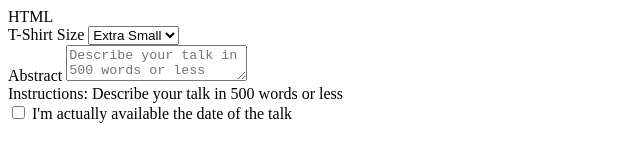
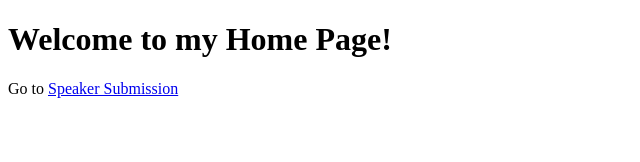
Before and after one commit to patzkie/CABRERA-HTML-FORMS, a plain HTML site: page index.html in a window 1280 px wide. Shown: the whole page, without its empty margins (0-640 px from the left). Drawn offline with Linux system fonts and the light colour scheme.

Commit message:
index.html

```diff
--- a/index.html
+++ b/index.html
@@ -1,35 +1,18 @@
-HTML
 <!DOCTYPE html>
 <html lang="en">
 <head>
-  <meta charset="UTF-8">
-  <meta name="viewport" content="width=device-width, initial-scale=1.0">
-  <title>Styled Form Elements</title>
-  <link rel="stylesheet" href="styles.css">
+    <meta charset="UTF-8">
+    <meta name="viewport" content="width=device-width, initial-scale=1.0">
+    <title>My Home Page</title>
+    <link rel="stylesheet" href="style.css"/>
 </head>
 <body>
-  <div class="form-row">
-    <label for="t-shirt">T-Shirt Size</label>
-    <select id="t-shirt" name="t-shirt">
-      <option value="xs">Extra Small</option>
-      <option value="s">Small</option>
-      <option value="m">Medium</option>
-      <option value="l">Large</option>
-    </select>
-  </div>
+    <h1>
+        Welcome to my Home Page!
+    </h1>
 
-  <div class="form-row">
-    <label for="abstract">Abstract</label>
-    <textarea id="abstract" name="abstract" placeholder="Describe your talk in 500 words or less"></textarea>
-    <div class="instructions">Instructions: Describe your talk in 500 words or less</div>
-  </div>
-
-  <div class="form-row">
-    <label class="checkbox-label" for="available">
-      <input id="available" name="available" type="checkbox" value="is-available">
-      <span>I'm actually available the date of the talk</span>
-    </label>
-  </div>
-
+    <p>
+        Go to <a href = "speaker-submission.html"> Speaker Submission</a>
+    </p>
 </body>
 </html>
```
